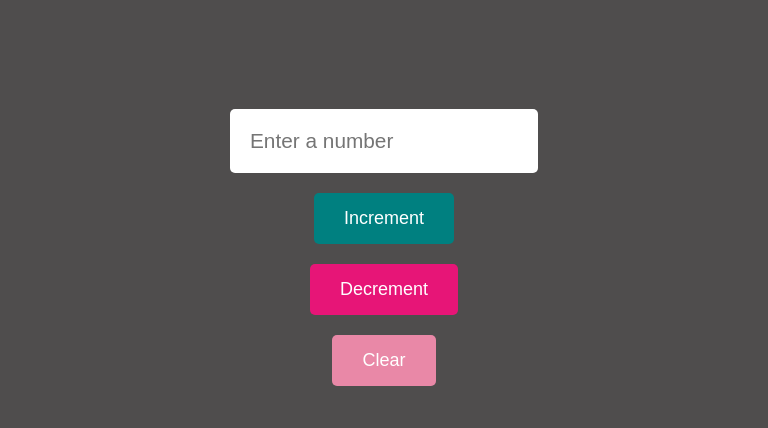
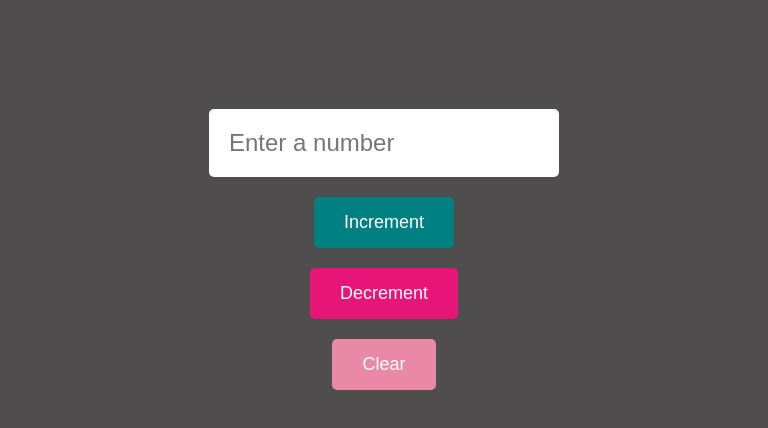
Before and after one commit to mehak-1903/JSProjects, a plain HTML site: page Project7_dynamic-counter-app/index.html in a window 768 px wide. Shown: the part 88-516 px from the top of the page. Drawn offline with Linux system fonts and the light colour scheme.

Commit message:
Adding responsiveness to the Project

```diff
--- a/Project7_dynamic-counter-app/style.css
+++ b/Project7_dynamic-counter-app/style.css
@@ -50,7 +50,7 @@ input {
 }
 
 /* Responsive */
-@media(min-width: 400px) and (max-width: 768px) {
+@media (max-width: 768px) {
     h2 {
         font-size: 1.3rem;
         margin-bottom: 30px;
@@ -78,7 +78,7 @@ input {
     }
 
     input {
-        font-size: 1.3rem;
+        font-size: 1.5rem;
         padding: 20px;
         border-radius: 5px;
         border: none;
```
